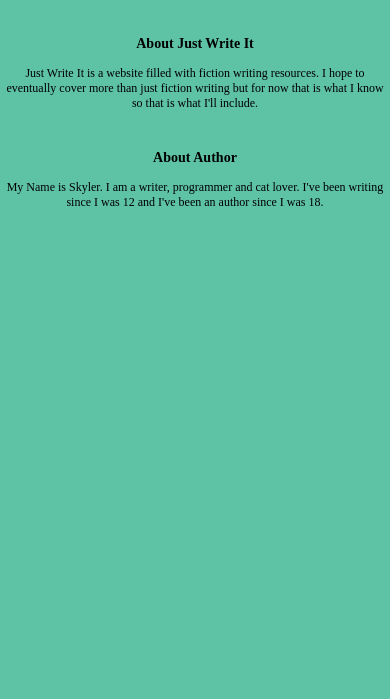
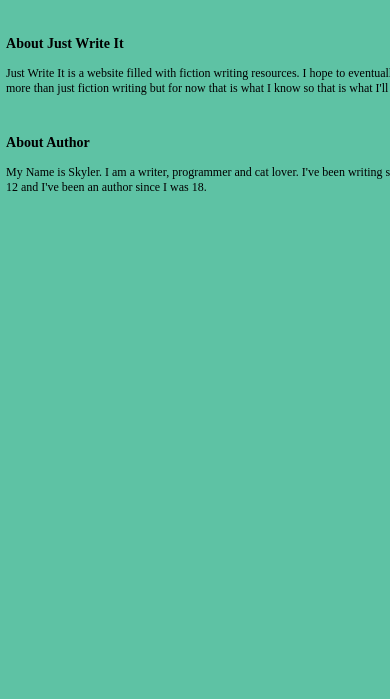
Before and after one commit to skylerdegrote/just-write-it-noauth, a PHP site: page /about.php in a window 390 px wide; the page is wider, and only the part inside the window is pictured. Shown: the part 150-849 px from the top of that part. Run offline with PHP 8.4, Linux system fonts and the light colour scheme; style sheets or scripts are compiled from the project's sources.

Commit message:
about page mobile friendly done

```diff
--- a/styles/about.css
+++ b/styles/about.css
@@ -26,8 +26,10 @@ body {
   padding: 0.5em; }
 
 @media screen and (max-width: 900px) {
+  .container {
+    width: 500px; }
+
   .section {
-    width: 100%;
-    text-align: center; } }
+    width: 90%; } }
 
 /*# sourceMappingURL=about.css.map */
--- a/styles/about.scss
+++ b/styles/about.scss
@@ -9,12 +9,16 @@
 .section {
   width: 50%;
   float: left;
-  //border: 1px solid red;
   padding: 0.5em;
 }
 @media screen and (max-width: 900px) {
+  .container{
+    width: 500px;
+  }
+
   .section {
-    width: 100%;
-    text-align:center;
+    width: 90%;
+    //text-align: center;
   }
+
 }
```
Also changed, not shown: 1 other file.
